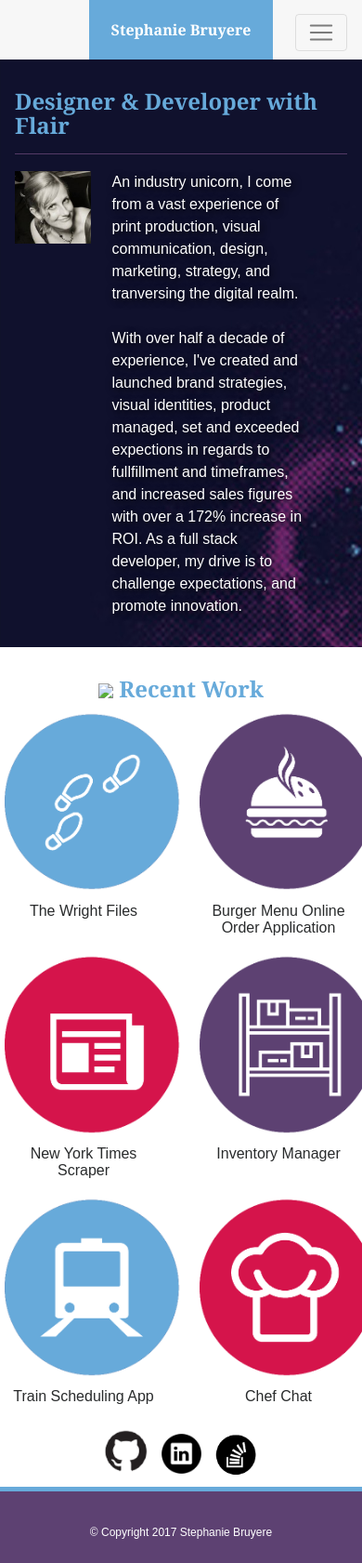
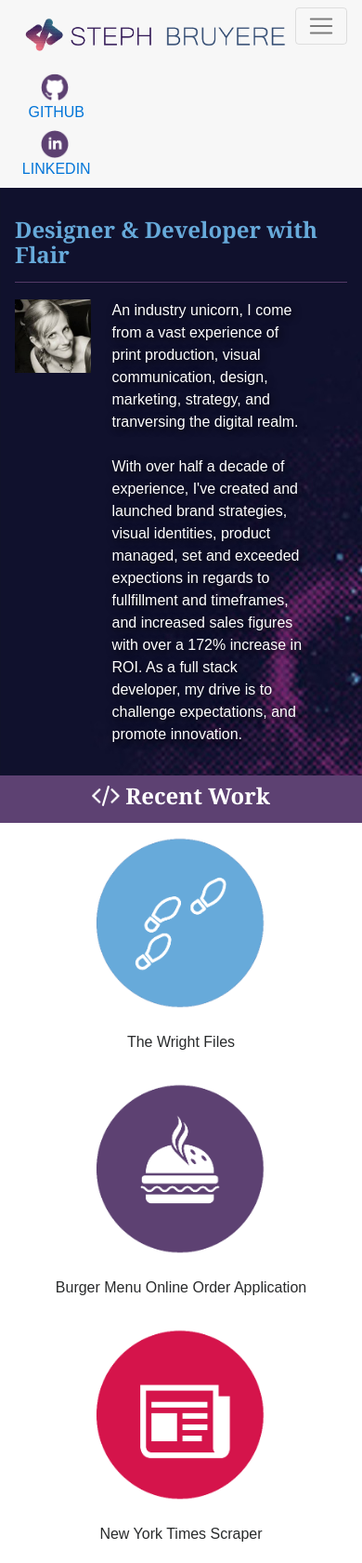
Before and after one commit to StephBruyere/StephBruyere.github.io, a plain HTML site: page index.html in a window 390 px wide. Shown: the top 1681 px of the page at 93% size. Drawn offline with nearby package versions, Linux system fonts and the light colour scheme; a script that the page names is missing.

Commit message:
updated style

```diff
--- a/assets/css/style.css
+++ b/assets/css/style.css
@@ -1,22 +1,25 @@
 
 body {
-
 	font-family: arial, Helvetica Neue, helvetica, sans-serif;
 }
 
-@media screen and (max-width:576px) {
-	.greenBehind {
-		margin-left: 0;
-		font-size: 1em;
-	}
-}
 
 ul {
 	font-size: .75em;
-	margin-top: 3%;
 	margin-bottom:0;
-	font-family: Georgia, Times, "Time New Roman", serif;
+	font-family: arial, Helvetica Neue, helvetica, sans-serif;
+}
 
+.panel-heading {
+	width:100%;
+	text-align: center;
+	background-color:#5d4172;
+	color:white;
+}
+
+.container-fluid {
+	padding:0px;
+	margin:0px;
 }
 
 .greenBehind {
@@ -30,14 +33,63 @@ ul {
 	text-align: center;
 }
 
+.nav-link {
+	margin-top:4%;
+	font-family: arial, Helvetica Neue, helvetica, sans-serif;
+	font-size: 2em;
+	float:right !important;
+	text-align: center;
+	width:100%;
+	color:#5d4172;
+}
+a:not([href]):not([tabindex]) {
+	color:#5d4172;
+}
+
+.iconStyle {
+	margin-top:2%;
+	font-family: arial, Helvetica Neue, helvetica, sans-serif;
+	font-size: 1em;
+	float:right !important;
+	text-align: center;
+	width:25%;
+}
+
+li {
+	list-style: none;
+   }
+
+.navbar-brand {
+	padding-left:1%;
+}
+#border {
+	width:100%;
+	font-size: 20px;
+	color:#5d4172;
+}
+
+.navbar-default {
+	padding-bottom:1%;
+}
+
+
 .content-box {
 	background-color: black#ffffff;
 }
 
+.panel-title  {
+	margin-top:2px;
+	padding:7px;
+	color:white;
+	background-color:#5d4172;
+}
+
 .jumbotron {
 	width:100%;
+	margin-bottom:0px;
 	background-image: url(spacetextures.jpg);
 }
+
 /* Main Content Box */
 .main {
 	width: 100%;
@@ -48,6 +100,9 @@ ul {
 	padding-right:2%;
 }
 
+.icon {
+	margin-top:-5px;
+}
 /* Small Connect with Me Box */
 .connect {
 	width: 100%;
@@ -60,9 +115,8 @@ ul {
 }
 
 .icons {
-	clear:both;
-	text-align: center;
-	padding-bottom:2%;
+	font-size: 12px;
+	width:100%;
 }
 
 /* Main Section / Large White Box */
@@ -121,10 +175,6 @@ input {
 	background-color: #4aaaa5;
 }
 
-.panel-title {
-	text-align: center;
-}
-
 /*Contact Page Titles */
 .text {
 	line-height: 1.5;
@@ -143,4 +193,5 @@ input {
 	border-width: 5px 0 0 0;
 	border-style: solid;
 	padding:35px;
+	width:100%;
 }
--- a/index.html
+++ b/index.html
@@ -12,21 +12,31 @@
 	</head>
 	<body>
 	<!--Navigation Bar -->
-	<nav class="navbar navbar-toggleable-sm navbar-light bg-faded" style="padding: 0px 5em;">
-    <button class="navbar-toggler navbar-toggler-right" style="margin-top: 15px;" type="button" data-toggle="collapse" data-target="#navbarNavAltMarkup" aria-controls="navbarNavAltMarkup" aria-expanded="false" aria-label="Toggle navigation">
-      <span class="navbar-toggler-icon"></span>
-    </button>
-    <a class="navbar-brand mb-0 greenBehind" href="/">Stephanie Bruyere</a>
-    <div class="collapse navbar-collapse" id="navbarNavAltMarkup">
-      <div class="navbar-nav ml-auto">
-				<ul>
-        <li class="contact">Stephanie Anne Bruyere &nbsp&nbsp&nbsp<span class="sr-only">(current)</span></li>
-					<li class="contact">P. 330.41.6991 &nbsp&nbsp </li>
-						<li class="contact">E. StephBruyereDesigns@gmail.com</li>
+	<nav class="navbar navbar-toggleable-md navbar-light bg-faded">
+			<button class="navbar-toggler navbar-toggler-right" type="button" data-toggle="collapse" data-target="#navbarSupportedContent" aria-controls="navbarSupportedContent" aria-expanded="false" aria-label="Toggle navigation">
+			  <span class="navbar-toggler-icon"></span>
+			</button>
+			<a class="navbar-brand" href="/"><img class="icon" src="assets/img/logo.png" style="width:300px"></a>
+	</div>
+
+			<div class="collapse navbar-collapse" id="navbarSupportedContent">
+			  <ul class=" nav nav-bar-nav navbar-right icons navbar-default">
+					<li class="nav-item dropdown">
+							<a class="nav-link dropdown-toggle"  id="navbarDropdownMenuLink" data-toggle="dropdown" aria-haspopup="true" aria-expanded="false">
+								&nbsp Contact
+							</a>
+							<div class="dropdown-menu" aria-labelledby="navbarDropdownMenuLink">
+							  <a class="dropdown-item" href="#">Phone - 330.412.6991</a>
+							  <a class="dropdown-item" href="#">Email - StephBruyereDesigns@gmail.com</a>
+							</div>
+						  </li>
+					  </div>
+					<li class="iconStyle"><a href="https://stephbruyere.github.io"><img src="assets/img/contact3.png" width="30px" height="auto" alt="Github">&nbsp  GITHUB</a></li>
+					<li class="iconStyle"><a href="https://www.linkedin.com/in/stephbruyere/"><img src="assets/img/contact4.png" width="30px" height="auto" alt="linkedin">&nbsp  LINKEDIN</a></li>
 				</ul>
-      </div>
-    </div>
-  </nav>
+			  </form>
+			</div>
+		  </nav>
 	<!--Main Content -->
 		<div class="row">
 			<div class="jumbotron">
@@ -34,42 +44,44 @@
 					<h2>Designer & Developer with Flair</h2>
 					<hr>
 					<img class ="col-4-md col-12-sm me" src="assets/css/images/updatedPic.png" class="profile" alt="Image of Stephanie Bruyere">
+
 						<div class=" col-8 firstParagraph">An industry unicorn, I come from a vast experience of print production, visual communication, design, marketing, strategy, and tranversing the digital realm.
 						<br>
 						<br>
 						With over half a decade of experience, I've created and launched brand strategies, visual identities, product managed, set and exceeded expections in regards to fullfillment and timeframes, and increased sales figures with over a 172% increase in ROI. As a full stack developer, my drive is to challenge expectations, and promote innovation. </div>
 				</div>
 			</div>
+			<div class="panel-heading header">
+				<h2 class="panel-title"><img class="icon" src="assets/img/codeIcon.png" style="width:30px"> Recent Work</h2>
+		</div>
 			 <!--Panel row one-->
  <div class="container menu">
 	<div class="panel panel-default ">
-		 <div class="panel-heading header">
-				 <h2 class="panel-title"><img src="assets/img/spoon.png" style="width:30px"> Recent Work</h2>
-		 </div>
+
 <div class="panel-body">
  <!-- Example row of columns -->
  <section class="row text-center">
-		 <div class="col-6 col-sm-4">
+		 <div class="col-lg-4 col-md-4 col-sm-12">
 				 <a href="https://github.com/StephBruyere/Murder-Mystery-App"><img class="menuItem" src="assets/img/prints.png" alt="food image"></a>
 				 <h4>The Wright Files</h4>
 		 </div>
-		 <div class="col-6 col-sm-4">
+		 <div class="col-lg-4 col-md-4 col-sm-12">
 				 <a href="https://github.com/StephBruyere/Burger-Online-Order-Application"><img class="menuItem" src="assets/img/burger.png"  alt="food image"></a>
 				 <h4>Burger Menu Online Order Application</h4>
 		 </div>
-		 <div class="col-6 col-sm-4">
+		 <div class="col-lg-4 col-md-4 col-sm-12">
 				 <a href="https://github.com/StephBruyere/New-York-Times-Web-Scraper"><img class="menuItem" src="assets/img/paper.png" alt="food image"></a>
 				 <h4>New York Times Scraper</h4>
 		 </div>
-		 <div class="col-6 col-sm-4">
-			<a href="https://github.com/StephBruyere/Console-Store-Inventory-Managers"><img class="menuItem" src="assets/img/shelf.png" alt="food image"></a>
+		 <div class="col-lg-4 col-md-4 col-sm-12">
+			<a href="https://github.com/StephBruyere/Console-Store-Inventory-Manager"><img class="menuItem" src="assets/img/shelf.png" alt="food image"></a>
 			<h4>Inventory Manager</h4>
 	</div>
-	<div class="col-6 col-sm-4">
-			<a href="https://github.com/StephBruyere/Train-Scheduling-Apps"><img class="menuItem" src="assets/img/train.png"  alt="food image"></a>
+	<div class="col-lg-4 col-md-4 col-sm-12">
+			<a href="https://github.com/StephBruyere/Train-Scheduling-App"><img class="menuItem" src="assets/img/train.png"  alt="food image"></a>
 			<h4>Train Scheduling App</h4>
 	</div>
-	<div class="col-6 col-sm-4">
+	<div class="col-lg-4 col-md-4 col-sm-12">
 			<a href="https://github.com/ChefChat/ChefChat"><img class="menuItem" src="assets/img/hat.png" alt="food image"></a>
 			<h4>Chef Chat</h4>
 	</div>
@@ -77,16 +89,7 @@
 </div>
 </div>
 </div>
-			<div class="col-12">
-				<div class="connect content-box">
-					<div class="icons">
-						<a href="https://stephbruyere.github.io"><img src="assets/css/images/githubLogoCircle.png" width="55px" height="auto" alt="Github"></a>
-						<a href="https://www.linkedin.com/in/stephbruyere/"><img src="assets/css/images/linkedinLogoBlack.png" width="55px" height="auto" alt="linked in"></a>
-						<a href="https://stackoverflow.com/users/8028131/stephbruyere"><img src="assets/css/images/stackLogoCircle.png" width="55px" height="auto" alt="stack over flow"></a>
-					</div>
-				</div>
-			</div>
-		</div>
+
 <!--Footer -->
 		<div class="footer"> &#169 Copyright 2017 Stephanie Bruyere </div>
 	</body>
```
Also changed, not shown: assets/img/TBG-01.jpg (added), assets/img/codeIcon.png (added), assets/img/contact1.png (added), assets/img/contact2.png (added), assets/img/contact3.png (added), assets/img/contact4.png (added), assets/img/logo.png (added), 1 other file.
